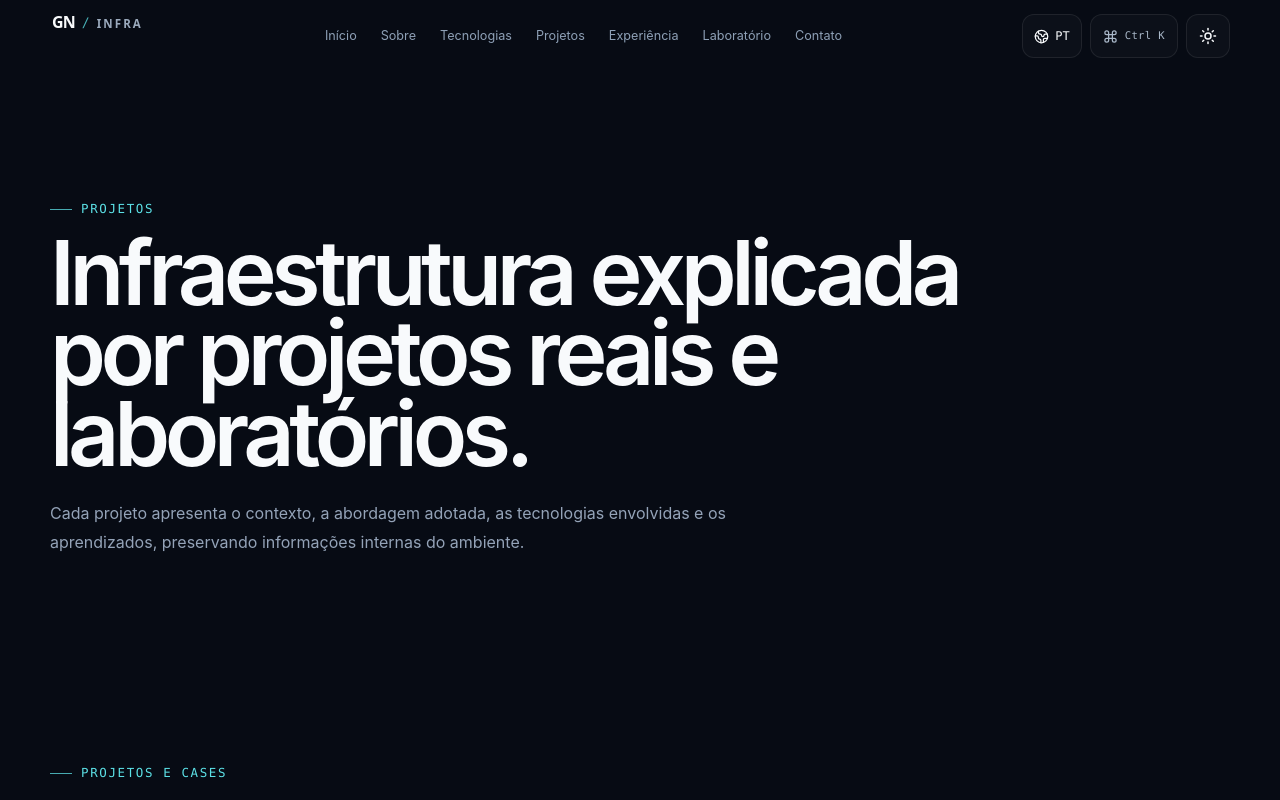
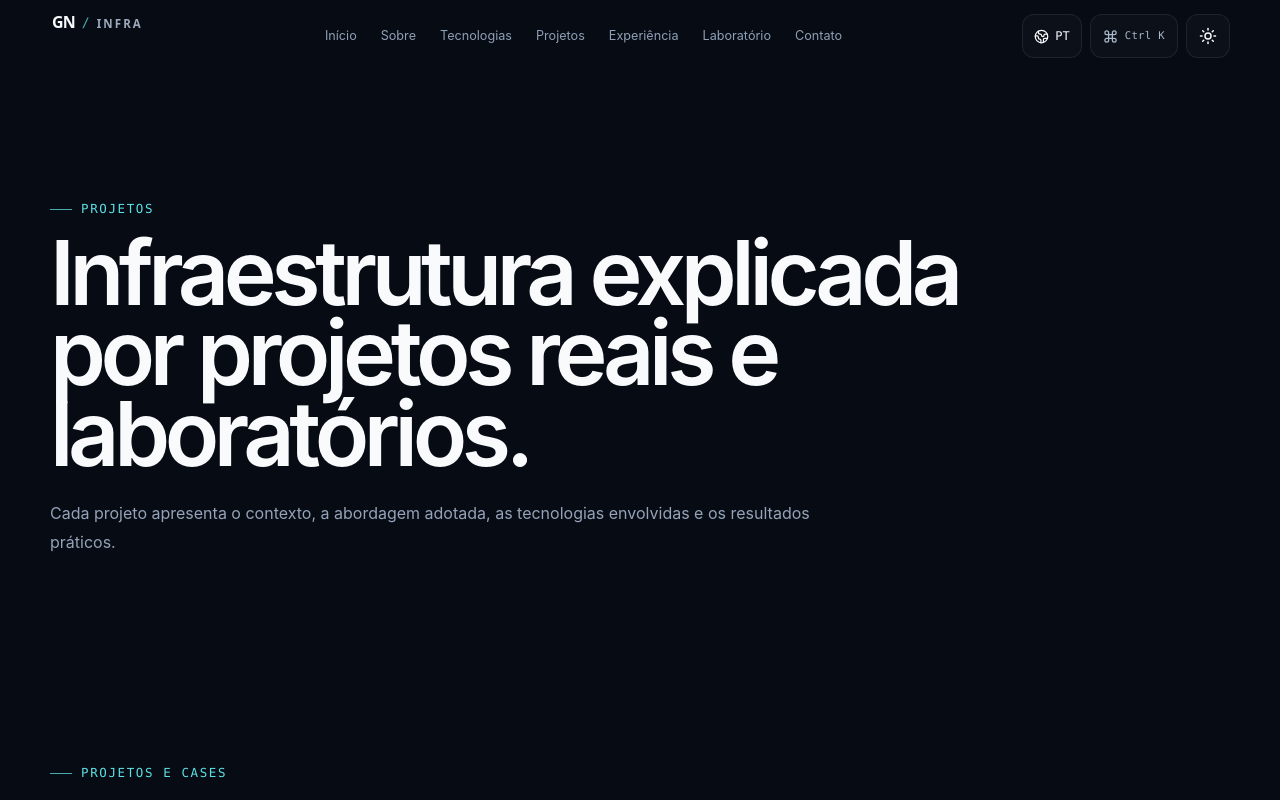
Before and after one commit to glnovais/gustavo-lima-novais-portfolio, a React (Vite) app in the folder gustavo-lima-novais-portfolio-humanizado/: page /projects in a window 1280 px wide. Shown: the top 800 px of the page. Built offline with nearby package versions, Linux system fonts and the light colour scheme.

Commit message:
chore: simplify projects page intro

```diff
--- a/gustavo-lima-novais-portfolio-humanizado/src/pages/ProjectsPage.tsx
+++ b/gustavo-lima-novais-portfolio-humanizado/src/pages/ProjectsPage.tsx
@@ -4,7 +4,14 @@ import Projects from '../components/sections/Projects';
 import { useI18n } from '../i18n/I18nProvider';
 
 type Props = { onOpenPalette: () => void };
+
 export default function ProjectsPage({ onOpenPalette }: Props) {
-  const { t } = useI18n();
-  return <><Header onOpenPalette={onOpenPalette}/><main id="main" className="route-shell"><section className="section pt-16"><div className="container-shell"><div className="section-kicker">{t('projectsPage.kicker')}</div><h1 className="text-[clamp(3rem,7vw,6.5rem)] leading-[.9] tracking-[-.06em] font-semibold max-w-5xl">{t('projectsPage.title')}</h1><p className="section-copy mt-6 text-lg">{t('projectsPage.copy')}</p></div></section><Projects/></main><Footer/></>;
+  const { locale, t } = useI18n();
+  const copy = locale === 'en-US'
+    ? 'Each project presents its context, adopted approach, technologies and practical outcomes.'
+    : locale === 'es-ES'
+      ? 'Cada proyecto presenta su contexto, el enfoque adoptado, las tecnologías y los resultados prácticos.'
+      : 'Cada projeto apresenta o contexto, a abordagem adotada, as tecnologias envolvidas e os resultados práticos.';
+
+  return <><Header onOpenPalette={onOpenPalette}/><main id="main" className="route-shell"><section className="section pt-16"><div className="container-shell"><div className="section-kicker">{t('projectsPage.kicker')}</div><h1 className="text-[clamp(3rem,7vw,6.5rem)] leading-[.9] tracking-[-.06em] font-semibold max-w-5xl">{t('projectsPage.title')}</h1><p className="section-copy mt-6 text-lg">{copy}</p></div></section><Projects/></main><Footer/></>;
 }
```
